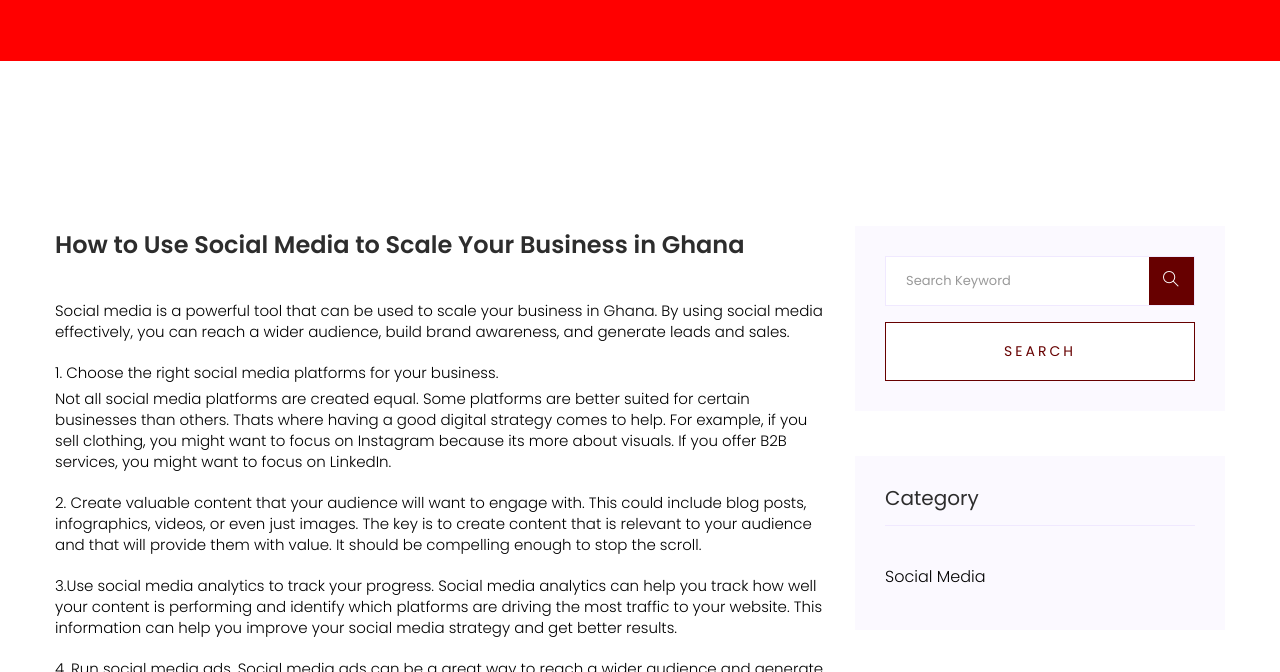
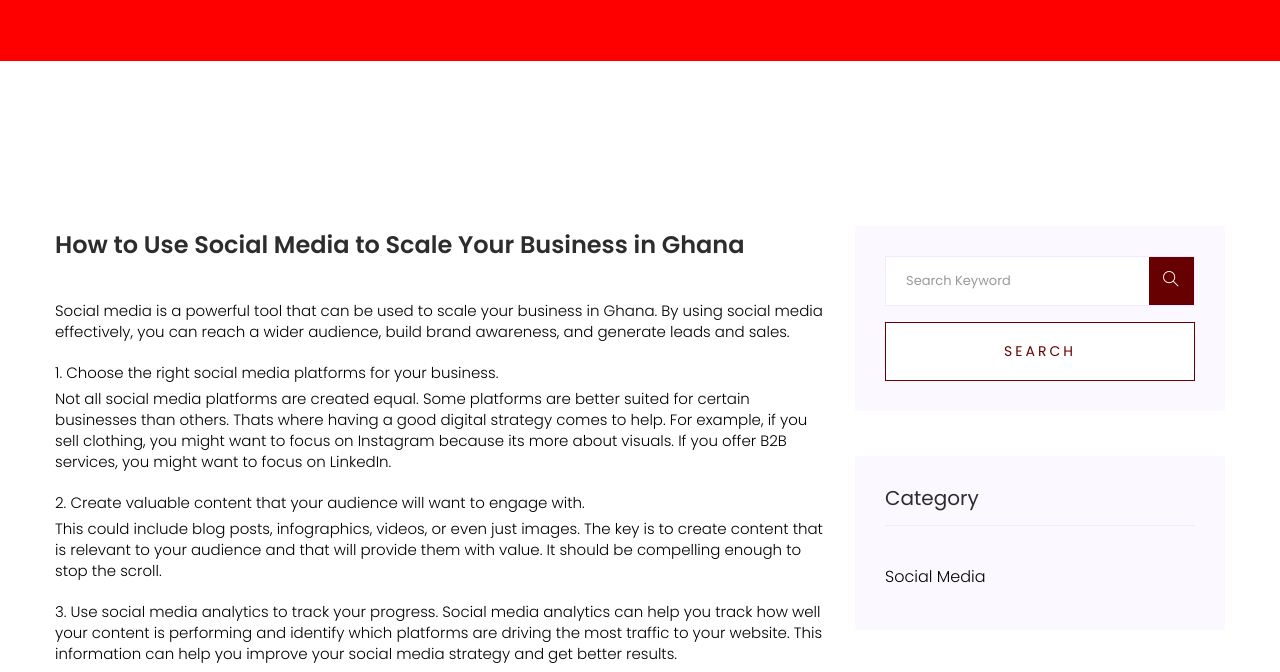
Before and after one commit to Ohene-Asase/Yeest.1.0, a plain HTML site: page firstblog.html in a window 1280 px wide. Shown: the part 239-911 px from the top of the page. Drawn offline with Linux system fonts and the light colour scheme.

Commit message:
paragraph

```diff
--- a/firstblog.html
+++ b/firstblog.html
@@ -116,10 +116,9 @@
 
                         </p>
                         <p style="margin-top: -15px;">  Not all social media platforms are created equal. Some platforms are better suited for certain businesses than others. Thats where having a good digital strategy comes to help. For example, if you sell clothing, you might want to focus on Instagram because its more about visuals. If you offer B2B services, you might want to focus on LinkedIn. </p>
-                        <p>
-                           2. Create valuable content that your audience will want to engage with.
-                            This could include blog posts, infographics, videos, or even just images. The key is to create content that is relevant to your audience and that will provide them with value. It should be compelling enough to stop the scroll.</p>
-                            <p>3.Use social media analytics to track your progress. Social media analytics can help you track how well your content is performing and identify which platforms are driving the most traffic to your website. This information can help you improve your social media strategy and get better results.</p>
+                        <p> 2. Create valuable content that your audience will want to engage with. </p>
+                        <p style="margin-top: -15px;">This could include blog posts, infographics, videos, or even just images. The key is to create content that is relevant to your audience and that will provide them with value. It should be compelling enough to stop the scroll.</p>
+                            <p>3. Use social media analytics to track your progress. Social media analytics can help you track how well your content is performing and identify which platforms are driving the most traffic to your website. This information can help you improve your social media strategy and get better results.</p>
                             <p> 4. Run social media ads.
                               Social media ads can be a great way to reach a wider audience and generate leads and sales. However, it's important to use social media ads effectively. You need to target your ads to the right people and create ads that are relevant to your audience. If this will be a struggle because you dont have the technical expertise to execute, you can reach out to us or any digital marketing agency of your choice.
                               </p>
```
